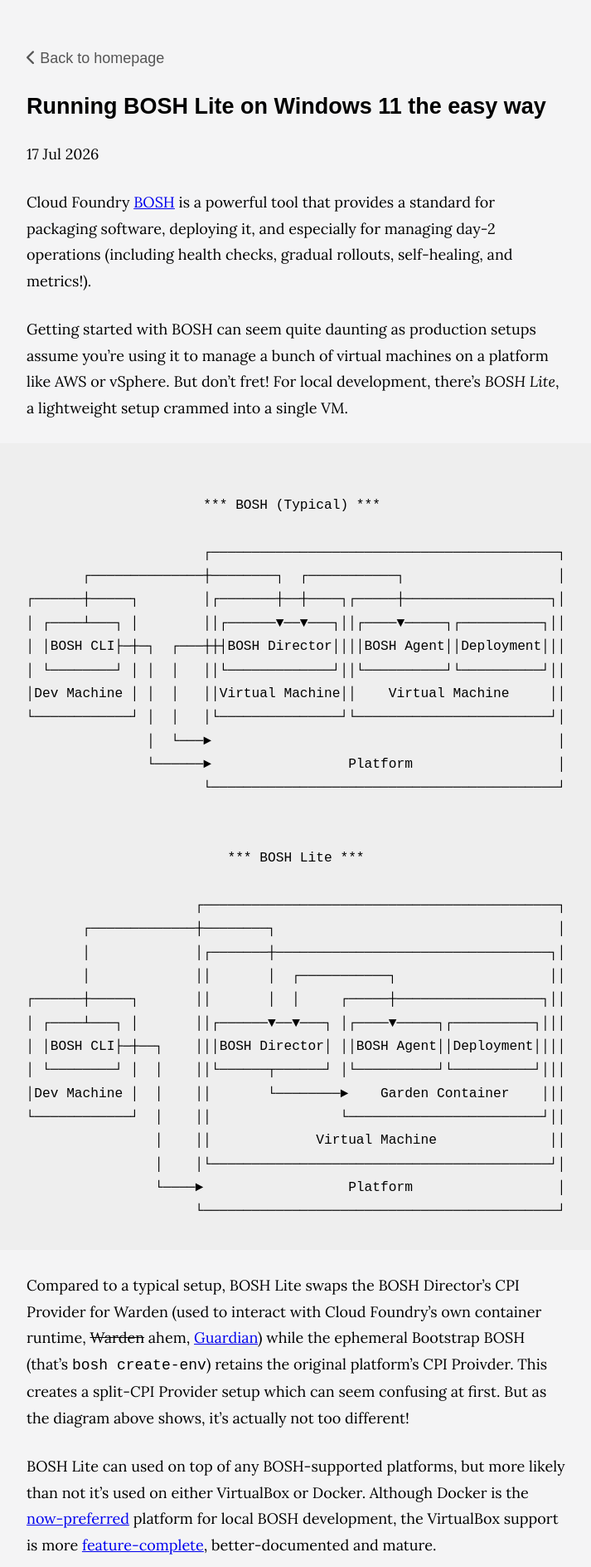
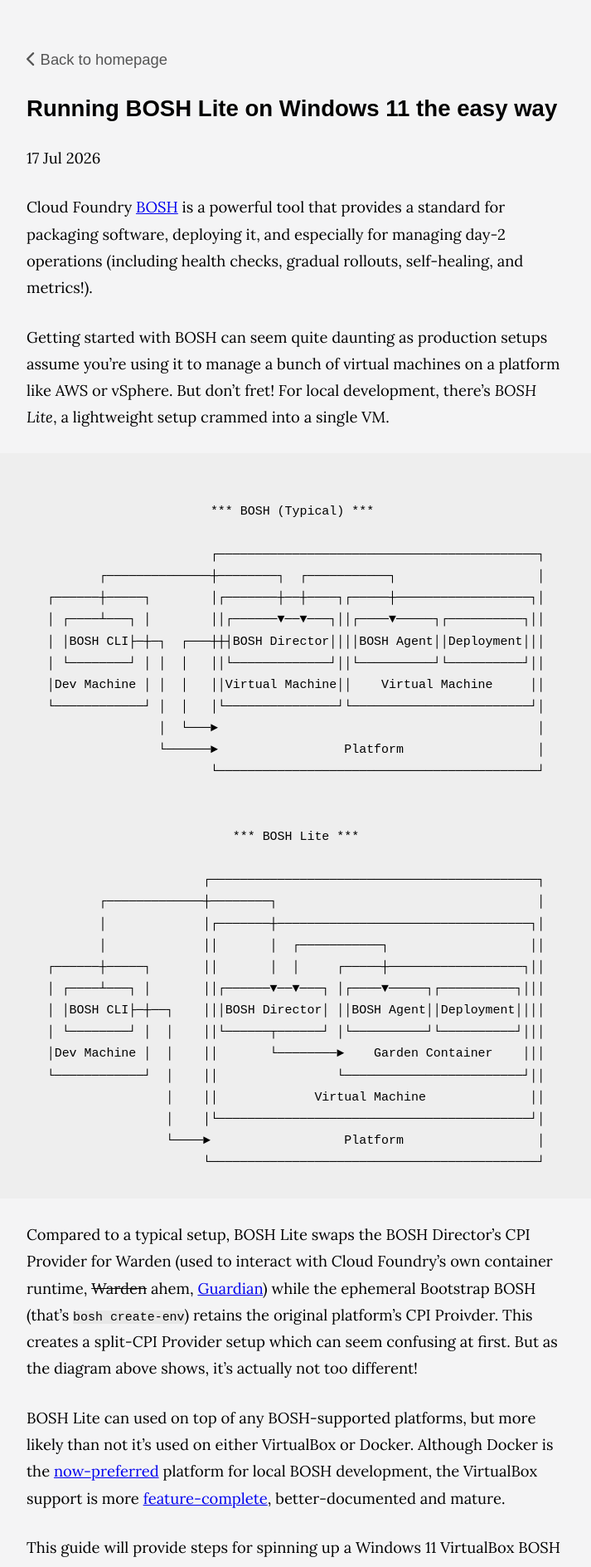
Before and after one commit to achrinza/www.achrinza.com, a Jekyll site: the page built from _posts/2026-07-17-running-bosh-lite-on-windows-11.md, in a window 1280 px wide. Shown: the top 1888 px of the page at 83% size, without its empty margins (283-996 px from the left). Built offline with Jekyll 4.4.1, drawn with Linux system fonts in a browser that asks for light colours; nearby versions of some CDN libraries.

Commit message:
feat: improve article styling
Signed-off-by: Rifa Achrinza <25147899+achrinza@users.noreply.github.com>

```diff
--- a/assets/css/commons.css
+++ b/assets/css/commons.css
@@ -4,7 +4,7 @@ body {
     padding: 3em 7% 0 7%;
     max-width: 650px;
     margin: 0 auto;
-    font-size: 18px;
+    font-size: 1.15em;
     background: #f4f4f5;
 }
 
@@ -139,10 +139,26 @@ section {
     link-decoration: none;
 }
 
+/*
+  === Post layout ===
+*/
+
+img {
+    max-width: 100%;
+}
+
+blockquote {
+    border-left: 3px #333 solid;
+    padding-left: 1em;
+    margin-left: 0;
+}
+
+code.highlighter-rouge {
+    background-color: #e7e7e7;
+}
 
 div.highlight {
     background-color: #eee;
-    font-size: .9em;
     padding: .25rem 1.5rem;
     margin-bottom: 1.5em;
     margin-left: calc(-50vw + 50%);
@@ -158,12 +174,6 @@ pre.highlight {
 
 
 
-@media (max-width: 950px) {
-    body {
-        font-size: 15px;
-    }
-}
-
 /*
 @media (min-width: 650px) {
     div.highlight {
```
